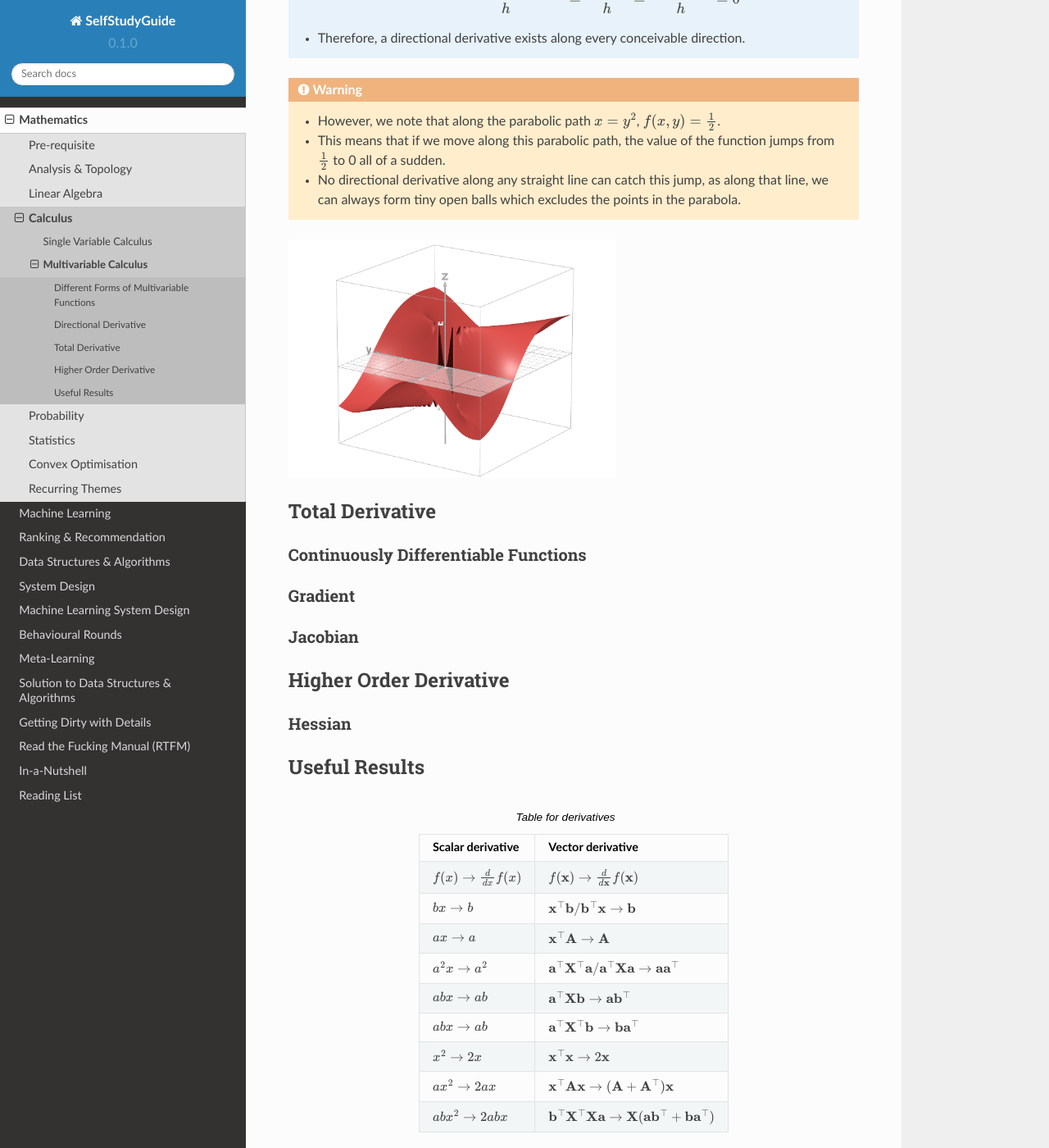
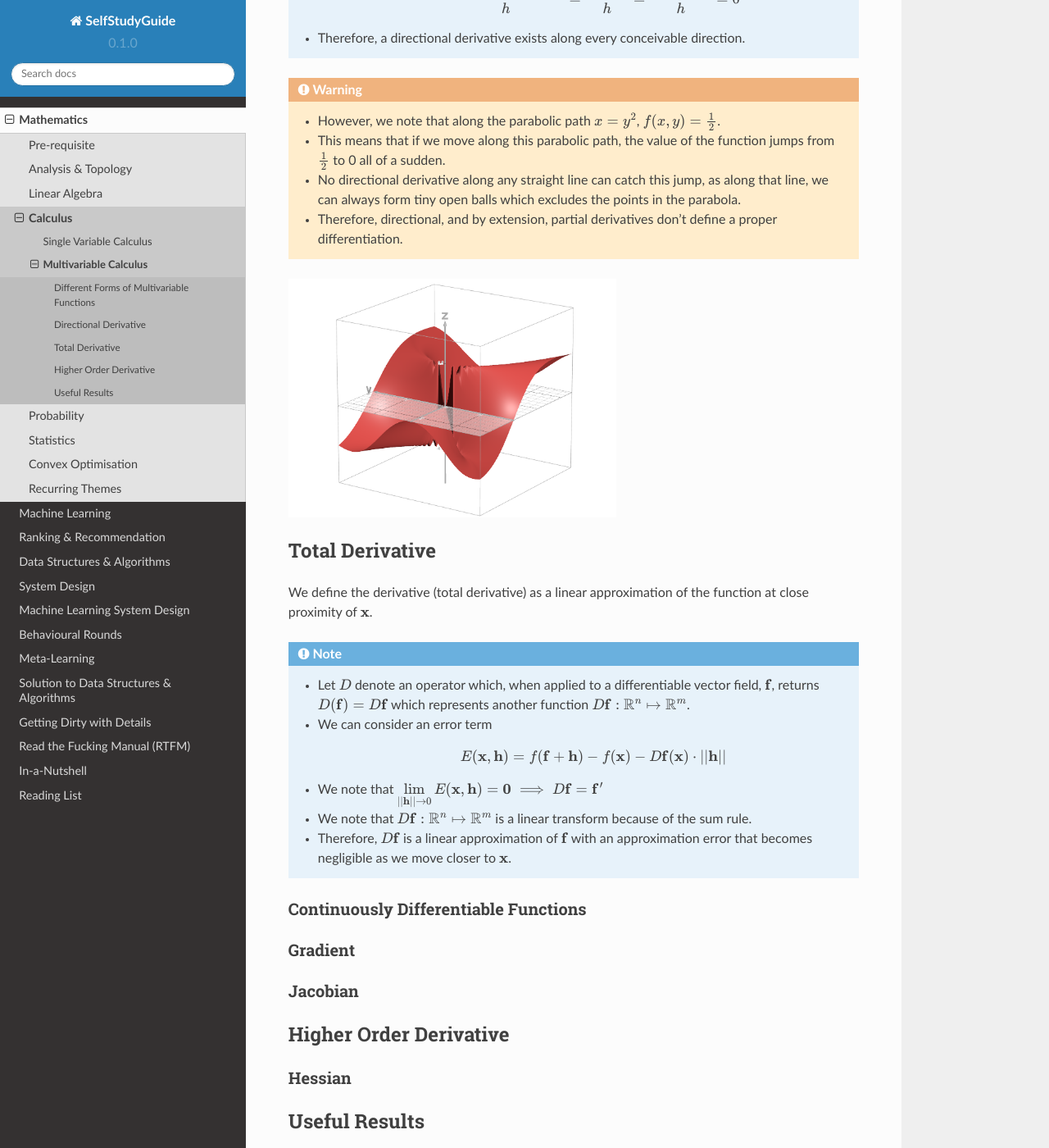
Before and after one commit to uselesstechjunks/leetcode, a Sphinx documentation site: the page built from docs/source/math/calc3/multi.rst, in a window 1280 px wide and 1400 px high, scrolled down 2629 px. Shown: the whole window at 82% size. Built offline with Sphinx 7.4.7 and the Read the Docs theme 2.0.0, drawn with Linux system fonts in a browser that asks for light colours.

Commit message:
Update multi.rst

```diff
--- a/docs/source/math/calc3/multi.rst
+++ b/docs/source/math/calc3/multi.rst
@@ -80,6 +80,7 @@ Example
 	* However, we note that along the parabolic path :math:`x=y^2`, :math:`f(x,y)=\frac{1}{2}`.
 	* This means that if we move along this parabolic path, the value of the function jumps from :math:`\frac{1}{2}` to 0 all of a sudden.
 	* No directional derivative along any straight line can catch this jump, as along that line, we can always form tiny open balls which excludes the points in the parabola.
+	* Therefore, directional, and by extension, partial derivatives don't define a proper differentiation.
 
 .. image:: ../../img/2.png
   :width: 400
@@ -87,6 +88,16 @@ Example
 **********************************************************
 Total Derivative
 **********************************************************
+We define the derivative (total derivative) as a linear approximation of the function at close proximity of :math:`\mathbf{x}`.
+
+.. note::
+	* Let :math:`D` denote an operator which, when applied to a differentiable vector field, :math:`\mathbf{f}`, returns :math:`D(\mathbf{f})=D\mathbf{f}` which represents another function :math:`D\mathbf{f}:\mathbb{R}^n\mapsto\mathbb{R}^m`.
+	* We can consider an error term
+
+		.. math:: E(\mathbf{x},\mathbf{h})=f(\mathbf{f}+\mathbf{h})-f(\mathbf{x})-D\mathbf{f}(\mathbf{x})\cdot ||\mathbf{h}||
+	* We note that :math:`\lim\limits_{||\mathbf{h}||\to 0} E(\mathbf{x},\mathbf{h})=\mathbf{0}\implies D\mathbf{f}=\mathbf{f}'`
+	* We note that :math:`D\mathbf{f}:\mathbb{R}^n\mapsto\mathbb{R}^m` is a linear transform because of the sum rule.
+	* Therefore, :math:`D\mathbf{f}` is a linear approximation of :math:`\mathbf{f}` with an approximation error that becomes negligible as we move closer to :math:`\mathbf{x}`.
 
 Continuously Differentiable Functions
 =========================================================
```
